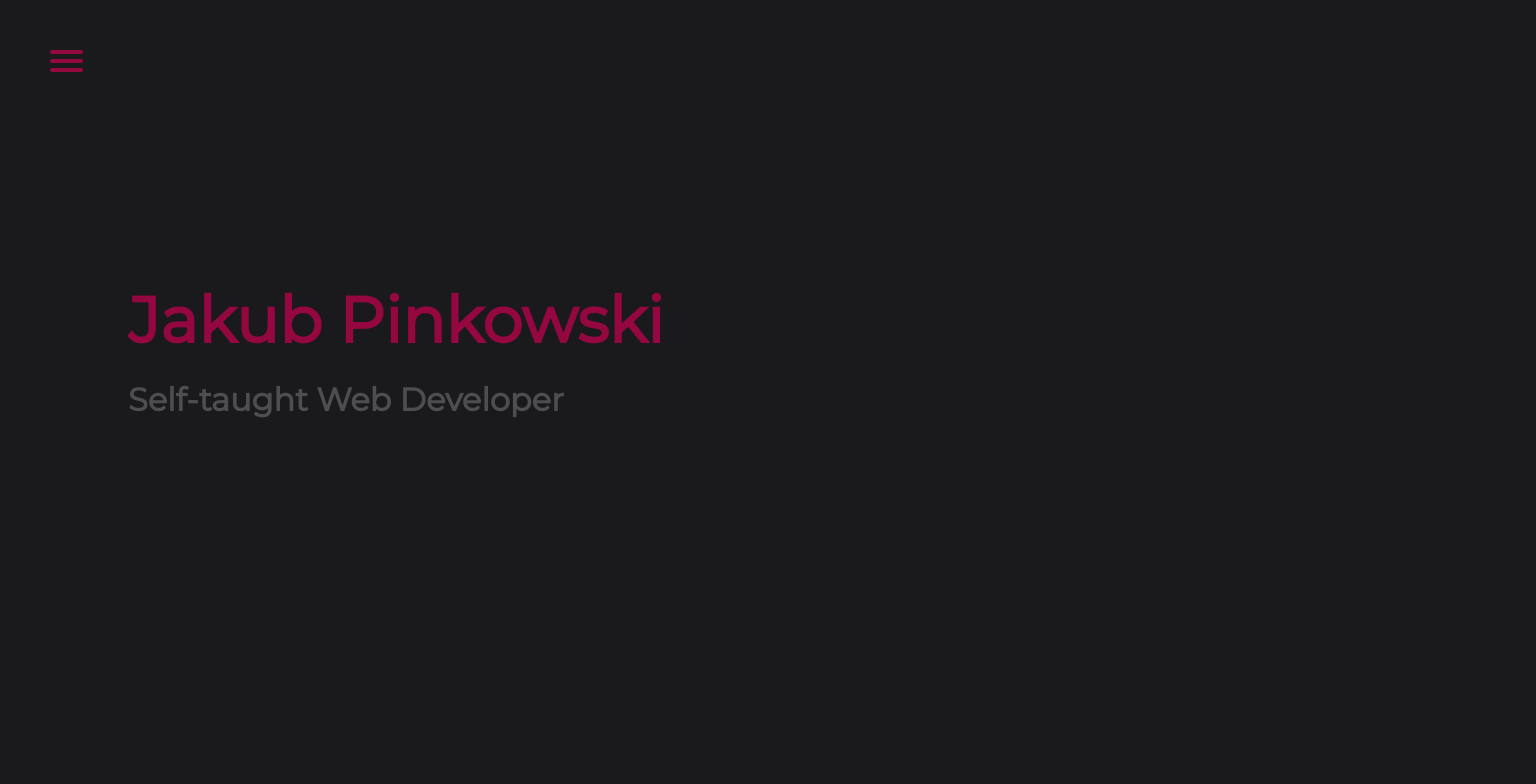
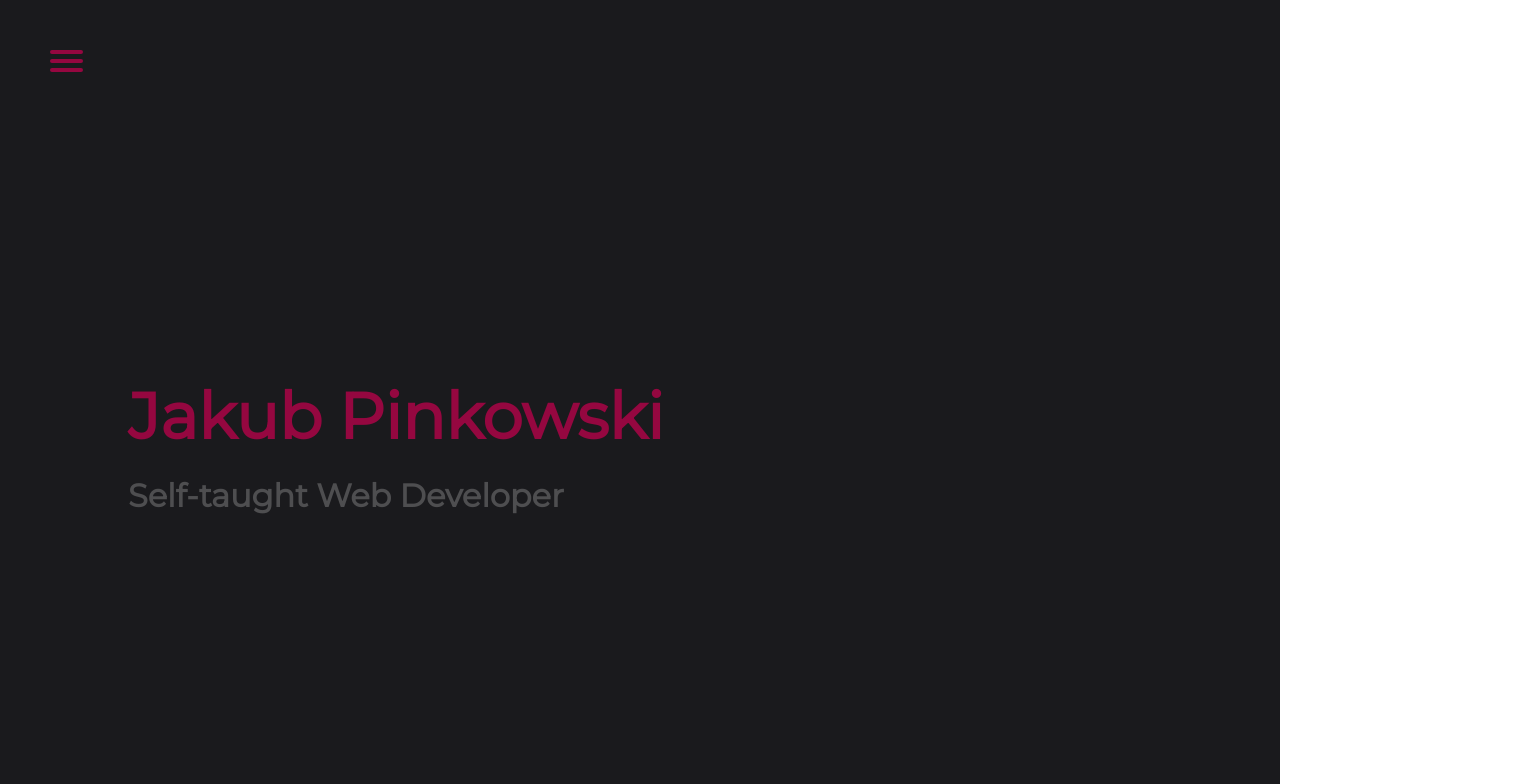
Before and after one commit to Jakub-Pinkowski/Portfolio, a Vue app: page / in a window 1280 px wide. Shown: the top 784 px of the page, 1536 px wide, since content can reach past the window. Built offline with nearby package versions, Linux system fonts and the light colour scheme.

Commit message:
Polished banner styling

```diff
--- a/package.json
+++ b/package.json
@@ -8,7 +8,7 @@
     "preview": "vite preview"
   },
   "dependencies": {
-    "vue": "^3.3.2",
+    "vue": "^3.3.4",
     "vue-router": "^4.2.0"
   },
   "devDependencies": {
--- a/src/App.vue
+++ b/src/App.vue
@@ -1,11 +1,17 @@
 <template>
-    <TheNagivation id="nav"></TheNagivation>
-    <TheBanner></TheBanner>
+    <body>
+        <TheNagivation id="nav"></TheNagivation>
+        <main>
+            <TheBanner></TheBanner>
+            <TheAbout></TheAbout>
+        </main>
+    </body>
 </template>
 
 <script setup>
 import TheNagivation from './components/TheNavigation.vue'
 import TheBanner from './components/TheBanner.vue'
+import TheAbout from './components/TheAbout.vue'
 </script>
 
 <style scoped >
--- /dev/null
+++ b/src/components/TheAbout.vue
@@ -0,0 +1,26 @@
+<template>
+    <div id="about">
+
+    </div>
+</template>
+
+
+<style lang="scss" scoped > #about {
+     padding-left: 10%;
+
+     h2 {
+         text-transform: uppercase;
+         font-weight: bold;
+         color: var(--accent-color);
+         padding-top: 15px;
+     }
+
+     p {
+         padding-block: 10px;
+         padding-right: 10px;
+         font-weight: 400;
+         color: var(--gray);
+         font-size: 1.3em;
+     }
+ }
+</style>
--- a/src/components/TheBanner.vue
+++ b/src/components/TheBanner.vue
@@ -12,15 +12,15 @@
 <style lang="scss" >
 .banner {
     text-align: left;
-    height: 100vh;
-    width: 100vw;
+    height: 80vh;
     background-color: var(--main-bg-color);
     padding: 10%;
+    display: flex;
+    flex-direction: column;
+    justify-content: center;
 }
 
 .intro {
-
-    margin-top: 10em;
 
     p {
         margin-left: 10px;
```
Also changed, not shown: src/views/HomeView.vue (deleted, +0 -10 lines), 1 other file (tests, documents, lock files or other folders).
